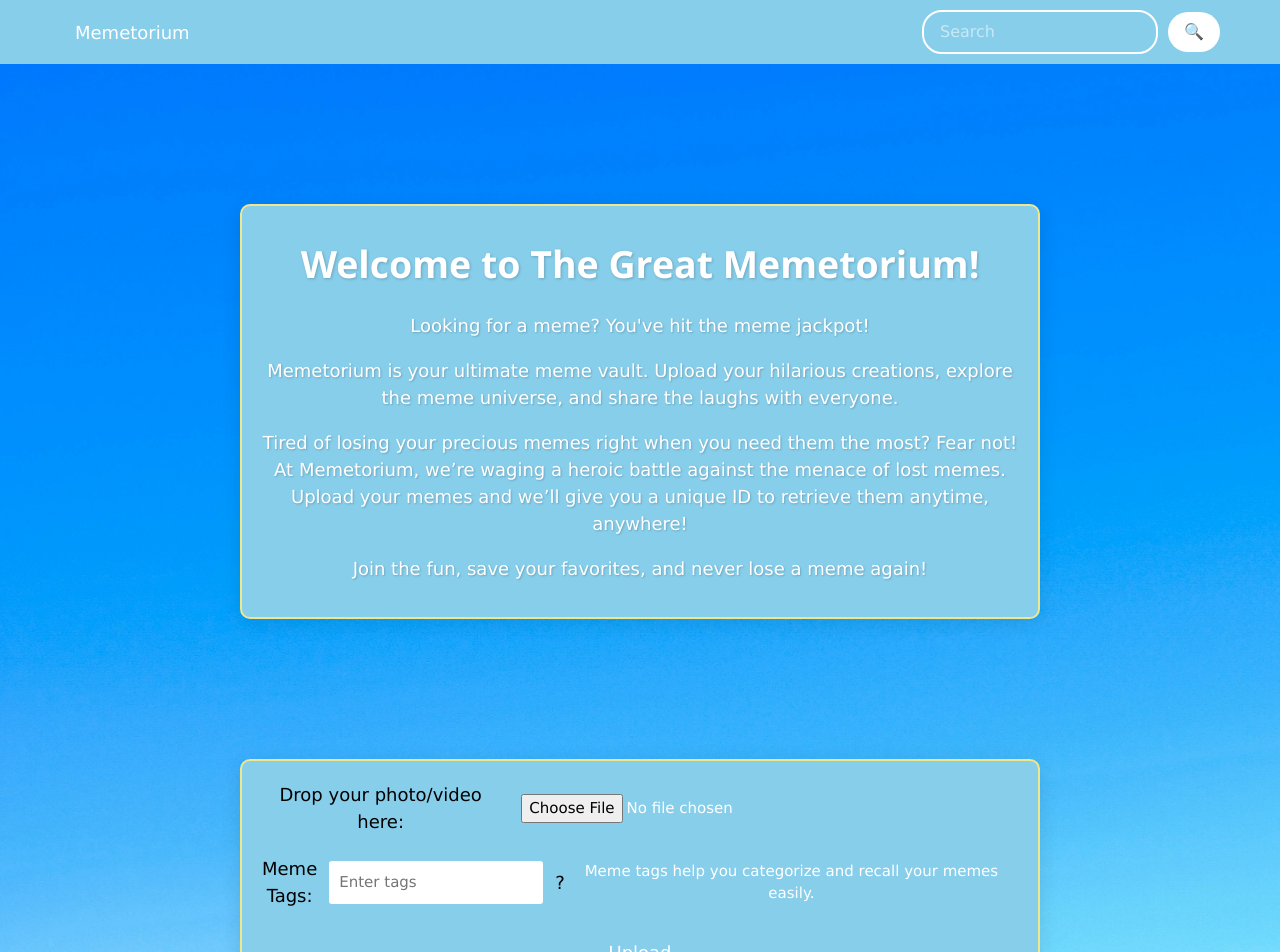
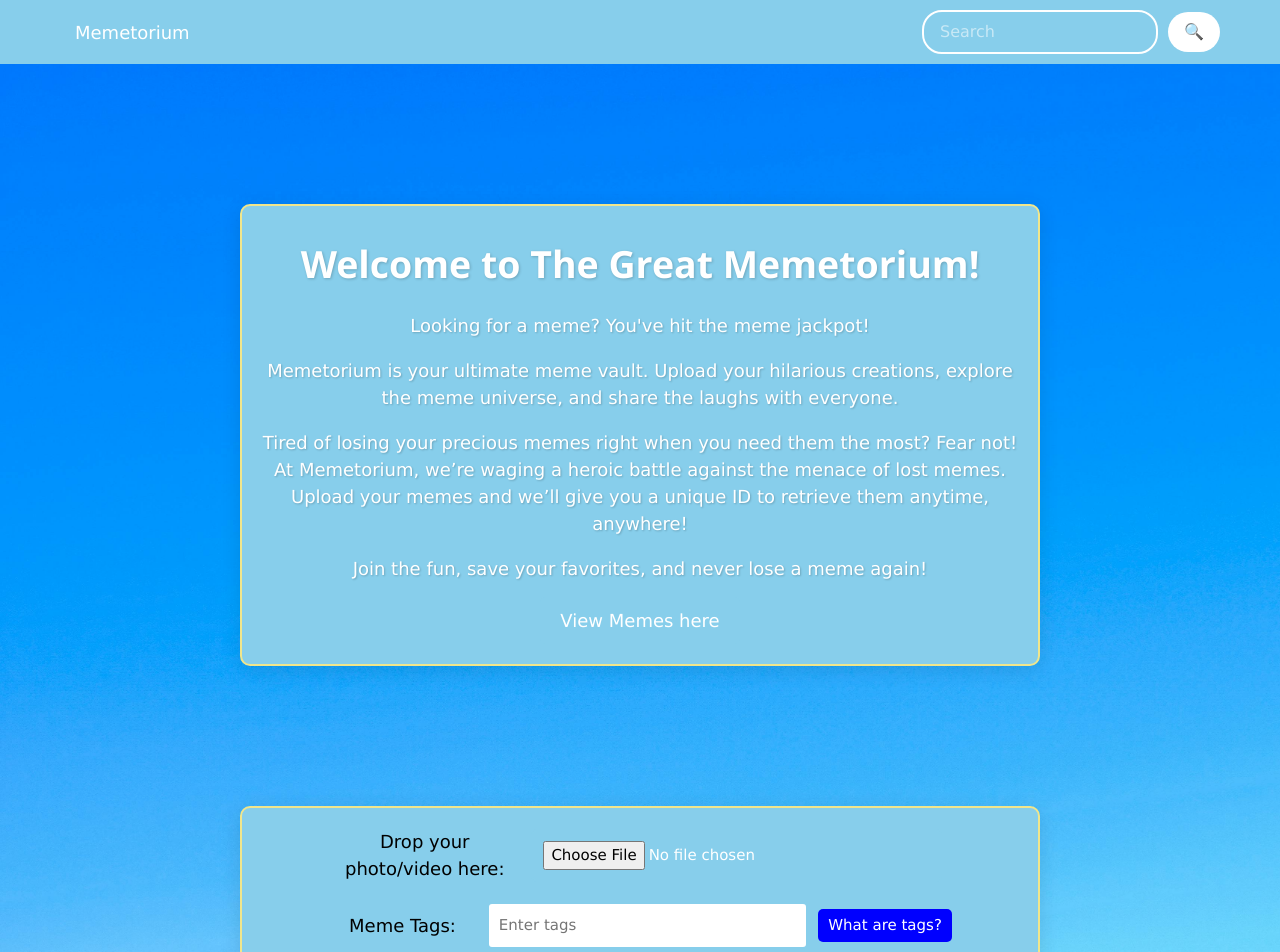
Before and after one commit to Beez1/Memetorium, an Angular app in the folder memetorium/: page /meme in a window 1280 px wide. Shown: the top 952 px of the page. Built offline with nearby package versions, Linux system fonts and the light colour scheme.

Commit message:
Add view memes button and tags tooltip

```diff
--- a/memetorium/src/app/meme/meme.component.css
+++ b/memetorium/src/app/meme/meme.component.css
@@ -128,6 +128,31 @@
     color: #fff; /* White text */
 }
 
+
+
+.view-memes-button {
+    background-color: #87CEEB; /* Sky blue background */
+    color: #fff; /* White text */
+    padding: 10px 20px; /* Add padding for a larger button */
+    border: none; /* Remove default border */
+    border-radius: 5px; /* Rounded corners */
+    font-size: 18px; /* Larger font size */
+    cursor: pointer; /* Pointer cursor on hover */
+    transition: background-color 0.3s ease, transform 0.3s ease; /* Smooth transitions */
+    text-decoration: none; /* Remove underline */
+}
+
+.view-memes-button:hover {
+    background-color: #4682B4; /* Darker blue on hover */
+    transform: scale(1.05); /* Slightly enlarge the button on hover */
+}
+
+.view-memes-button:active {
+    background-color: #1E90FF; /* Different blue when the button is pressed */
+    transform: scale(0.95); /* Slightly shrink the button on click */
+}
+
+
 .welcome-title {
     font-size: 2.5em; /* Adjust font size as needed */
     font-weight: bold;
@@ -201,38 +226,9 @@
     position: relative;
 }
 
-.tooltip {
-    position: relative;
-    display: inline-block;
-    cursor: pointer;
-    font-size: 1.2em;
-    color: #000; /* Black text */
-}
-
-.tooltip .tooltip-text {
-    visibility: hidden;
-    width: 200px;
-    background-color: #87ceeb; /* Sky blue background */
-    color: #fff; /* White text */
-    text-align: center;
-    border-radius: 5px;
-    padding: 5px;
-    position: absolute;
-    z-index: 1;
-    bottom: 125%; /* Position above the tooltip element */
-    left: 50%;
-    margin-left: -100px; /* Center the tooltip */
-    opacity: 0;
-    transition: opacity 0.3s;
-}
-
-.tooltip:hover .tooltip-text {
-    visibility: visible;
-    opacity: 1;
-}
 
 .upload-button {
-    background-color: #87ceeb; /* Sky blue background */
+    background-color: blue; /* Sky blue background */
     color: #fff; /* White text */
     border: none;
     border-radius: 5px;
@@ -243,6 +239,44 @@
 }
 
 .upload-button:hover {
-    background-color: #4682b4; /* Darker blue background on hover */
+    background-color: #7e9cb4; /* Darker blue background on hover */
     transform: scale(1.05); /* Slightly enlarge button on hover */
 }
+
+
+.tags-container {
+    position: relative;
+    display: inline-block;
+}
+
+.tags {
+    cursor: pointer; /* Change cursor to pointer to indicate interactivity */
+    background-color: blue; /* Sky blue background */
+    color: white; /* White text */
+    padding: 5px 10px;
+    border-radius: 5px;
+    transition: background-color 0.3s ease;
+}
+
+.tags:hover {
+    background-color: #fcfcfc; /* Darker blue on hover */
+}
+
+.tagdropdwn {
+    display: none;
+    position: absolute;
+    background-color: #f9f9f9; /* Light grey background */
+    color: #000; /* Black text */
+    min-width: 160px;
+    box-shadow: 0px 8px 16px 0px rgba(0,0,0,0.2);
+    padding: 12px 16px;
+    z-index: 1;
+    border-radius: 5px;
+    top: 100%; /* Position it below the tags */
+    left: 50%;
+    transform: translateX(-50%); /* Center align the dropdown */
+}
+
+.tags-container:hover .tagdropdwn {
+    display: block;
+}
--- a/memetorium/src/app/meme/meme.component.html
+++ b/memetorium/src/app/meme/meme.component.html
@@ -17,6 +17,9 @@
         <p class="welcome-text">Memetorium is your ultimate meme vault. Upload your hilarious creations, explore the meme universe, and share the laughs with everyone.</p>
         <p class="welcome-text">Tired of losing your precious memes right when you need them the most? Fear not! At Memetorium, we’re waging a heroic battle against the menace of lost memes. Upload your memes and we’ll give you a unique ID to retrieve them anytime, anywhere!</p>
         <p class="welcome-text">Join the fun, save your favorites, and never lose a meme again!</p>
+        <div class="view-memes-container">
+            <button class="view-memes-button" [routerLink]="'/view'">View Memes here</button>
+        </div>
     </div>
 </div>
 
@@ -29,9 +32,15 @@
         <div class="form-group">
             <label for="meme-tags" class="tags-label">Meme Tags:</label>
             <input type="text" id="meme-tags" class="tags-input" placeholder="Enter tags">
-            <span class="tooltip">?</span>
-            <div class="tooltip-text">Meme tags help you categorize and recall your memes easily.</div>
-        </div>
+            <div class="tags-container">
+                <div class="tags">
+                    What are tags?
+                </div>
+                <div class="tagdropdwn">
+                    Meme tags help you categorize and recall your memes easily.
+                </div>
+            </div>
+</div>
         <button type="submit" class="upload-button">Upload</button>
     </form>
 </div>
```
